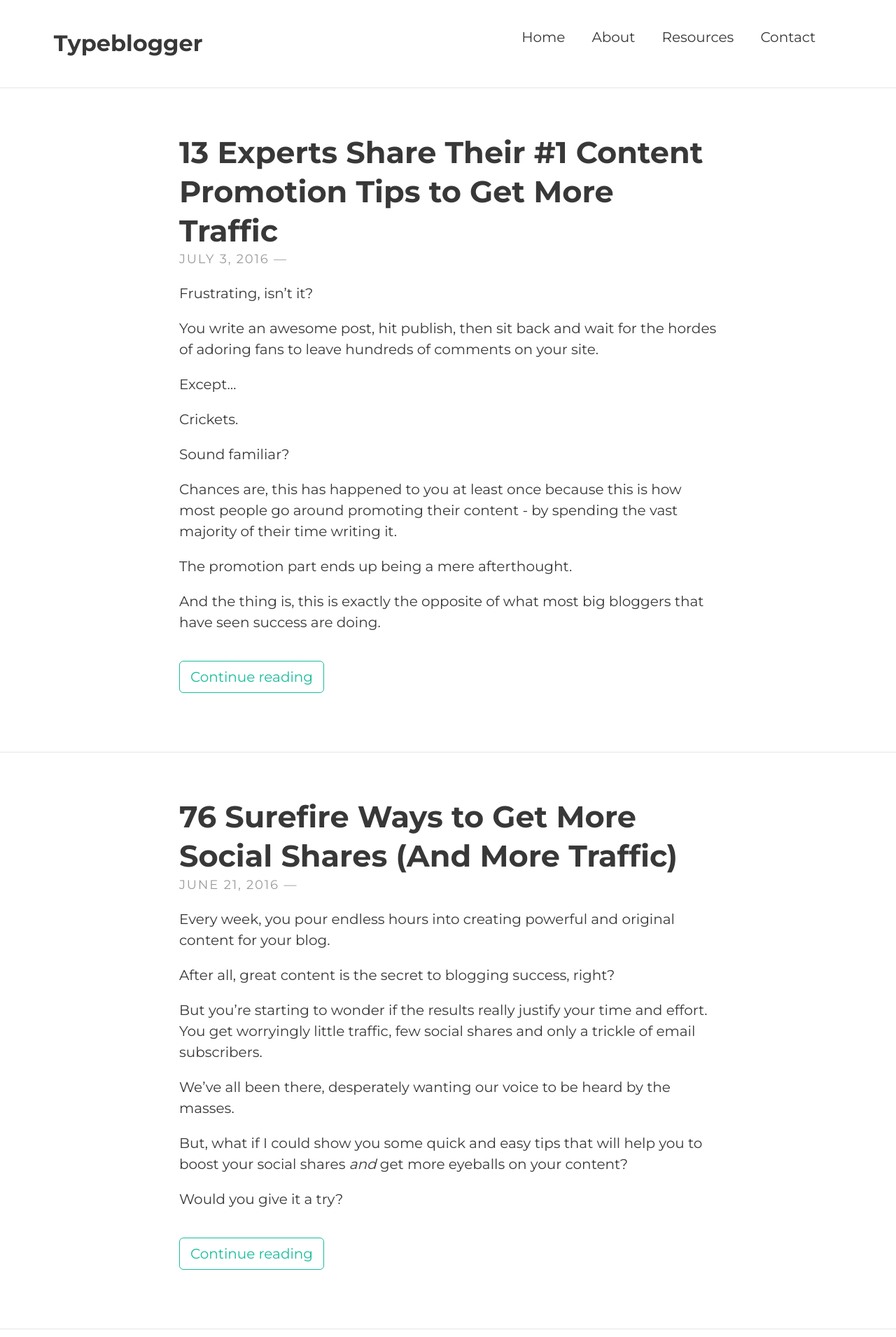
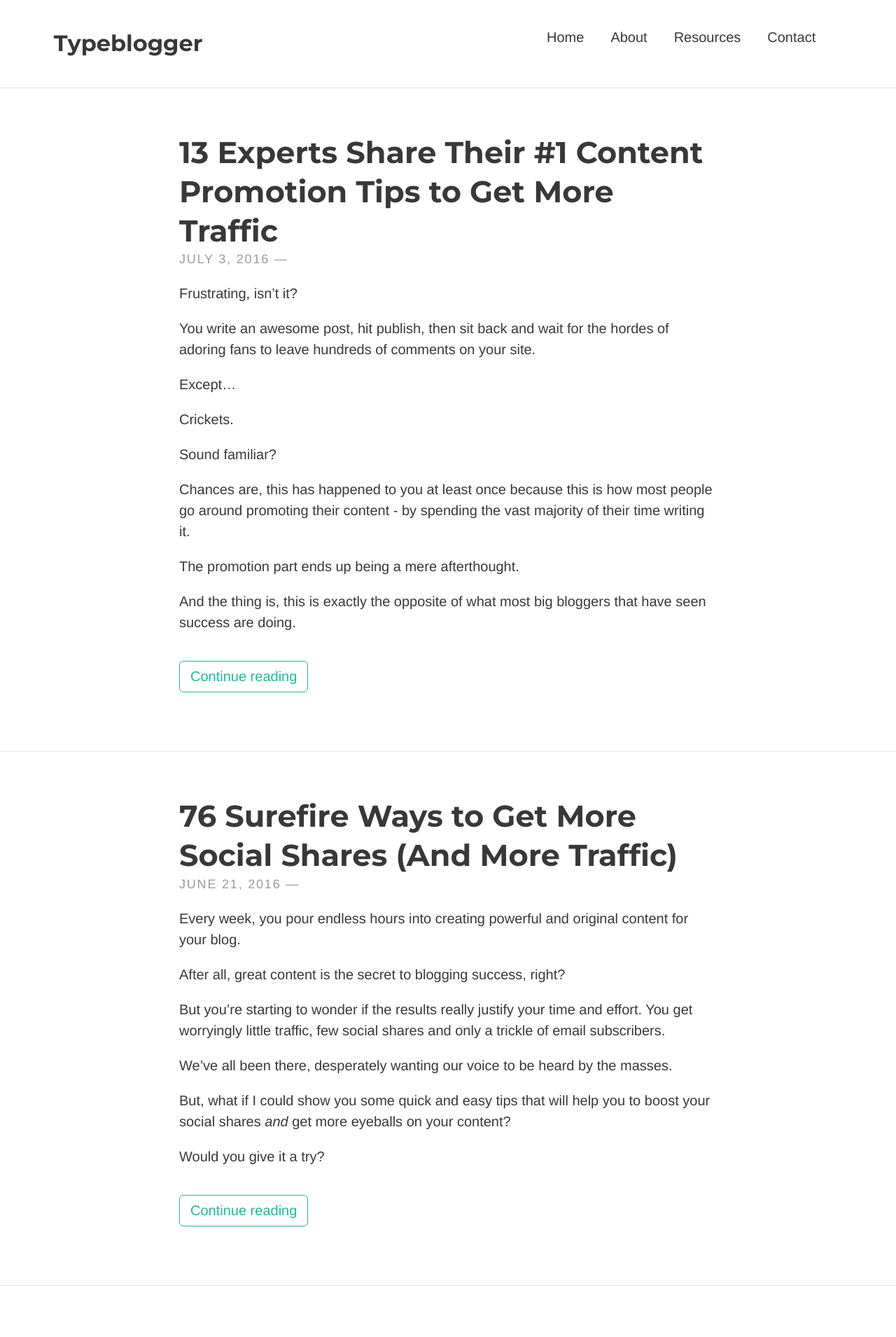
Before and after one commit to typeblogger/typeblogger.github.io, a Jekyll site: the page built from index.html, in a window 1280 px wide. Shown: the top 1910 px of the page at 70% size. Built offline with Jekyll 4.4.1, drawn with Linux system fonts in a browser that asks for light colours; nearby versions of some CDN libraries; the list of posts is cut into pages by our own code; comment, search, counter and statistics services are not loaded.

Commit message:
Update _variables.scss

```diff
--- a/_sass/base/_variables.scss
+++ b/_sass/base/_variables.scss
@@ -1,5 +1,5 @@
 // Typography
-$font-family-main: 'Montserrat', Helvetica, Arial, sans-serif;
+$font-family-main: 'Source Sans Pro', Helvetica, Arial, sans-serif;
 $font-family-headings: 'Montserrat', Helvetica, Arial, sans-serif;
 $font-size: 1.25em;
 
```
